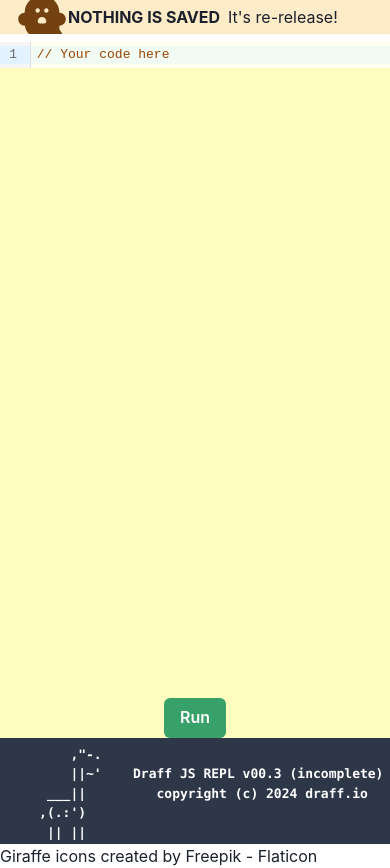
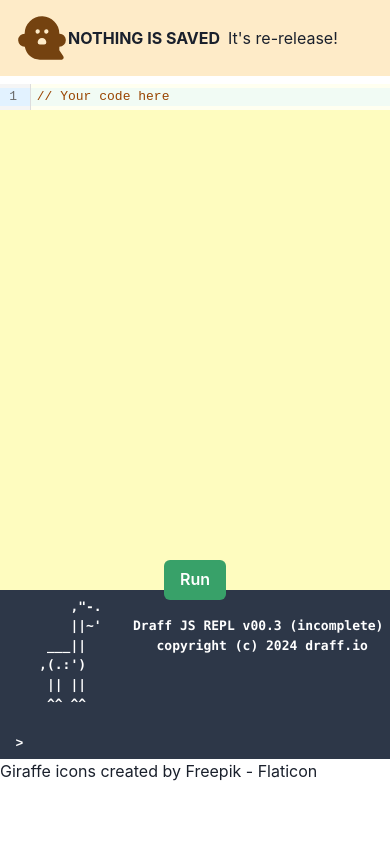
Before and after one commit to nickpalenchar/draffio, a React (Create React App) app in the folder frontend/: page /js/new in a window 390 px wide. After the commit the page ends 844 px from the top, so only its background shows below. Built offline with nearby package versions, Linux system fonts and the light colour scheme.

Commit message:
mobile sorta

```diff
--- a/frontend/src/components/Editor.tsx
+++ b/frontend/src/components/Editor.tsx
@@ -1,5 +1,5 @@
 import React, { FC, useEffect, useRef, useState } from 'react';
-import { Box, Button, Center, Kbd, Spacer, VStack } from '@chakra-ui/react';
+import { Box, Button, Center, Hide, Spacer, VStack } from '@chakra-ui/react';
 import { EditorView, basicSetup } from 'codemirror';
 import { javascript } from '@codemirror/lang-javascript';
 import { keymap } from '@codemirror/view';
@@ -59,7 +59,7 @@ export const Editor: FC<EditorParams> = ({ onExecute }) => {
       <Box
         width="100%"
         height="640px"
-        maxHeight="100%"
+        maxHeight={{ base: '120vw', md: '100%' }}
         overflowY={'scroll'}
         overflowX={'hidden'}
       >
@@ -68,13 +68,16 @@ export const Editor: FC<EditorParams> = ({ onExecute }) => {
           <Box maxHeight="100%" width="100%" ref={editorRef} />
         </Box>
       </Box>
-      <Spacer />
+      <Hide below="md">
+        <Spacer />
+      </Hide>
       <Box height="100%">
         <Center minWidth="48px">
           <Button colorScheme="green" onClick={onRun}>
             Run
           </Button>
         </Center>
+        <Spacer></Spacer>
       </Box>
     </VStack>
   );
--- a/frontend/src/components/Terminal.tsx
+++ b/frontend/src/components/Terminal.tsx
@@ -133,7 +133,10 @@ export const Terminal: FC<TerminalProps> = ({
       style={terminalStyle}
       overflowY={'scroll'}
       maxWidth="100%"
-      height={innerHeight ? Math.round(innerHeight * 0.8) + 'px' : '80%'}
+      height={{
+        base: '20vh',
+        md: innerHeight ? Math.round(innerHeight * 0.8) + 'px' : '80%',
+      }}
       onClick={handleTerminalClick}
     >
       {lines.map((line, i) => (
--- a/frontend/src/views/Draff.tsx
+++ b/frontend/src/views/Draff.tsx
@@ -116,12 +116,12 @@ export const Draff = () => {
         maxHeight="100%"
         bg="gray.700"
         margin={{ base: '0', md: '1em' }}
-        direction={{ base: 'column', sm: 'row' }}
+        direction={{ base: 'column', md: 'row' }}
       >
         <Box
-          minWidth={{ base: '100%', sm: '50%' }}
+          minWidth={{ base: '100%', md: '50%' }}
           bg="yellow.100"
-          maxH={{ base: '50%', sm: '100%' }}
+          maxH={{ base: '60vh', md: '100%' }}
         >
           <Editor onExecute={onExecute} />
         </Box>
```
Also changed, not shown: 1 other file (tests, documents, lock files or other folders).
